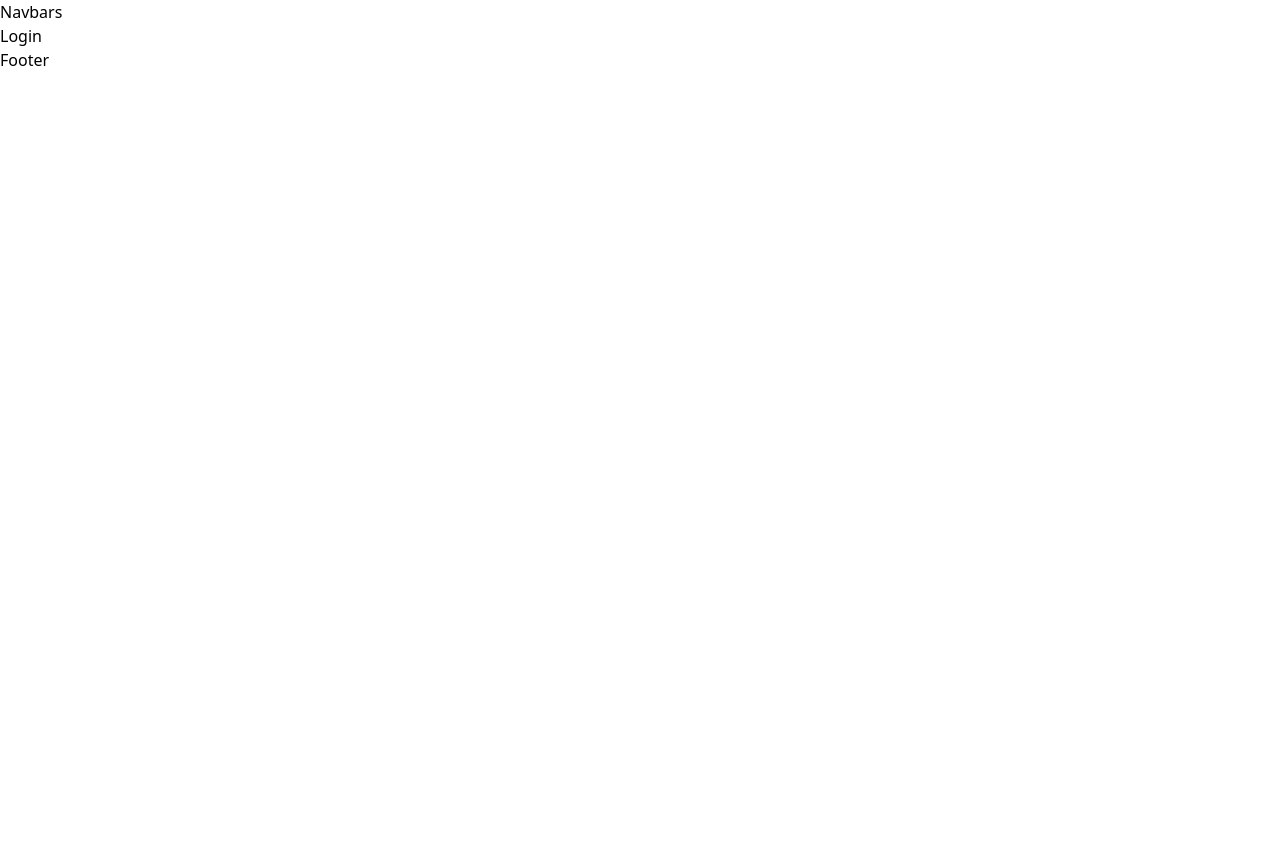
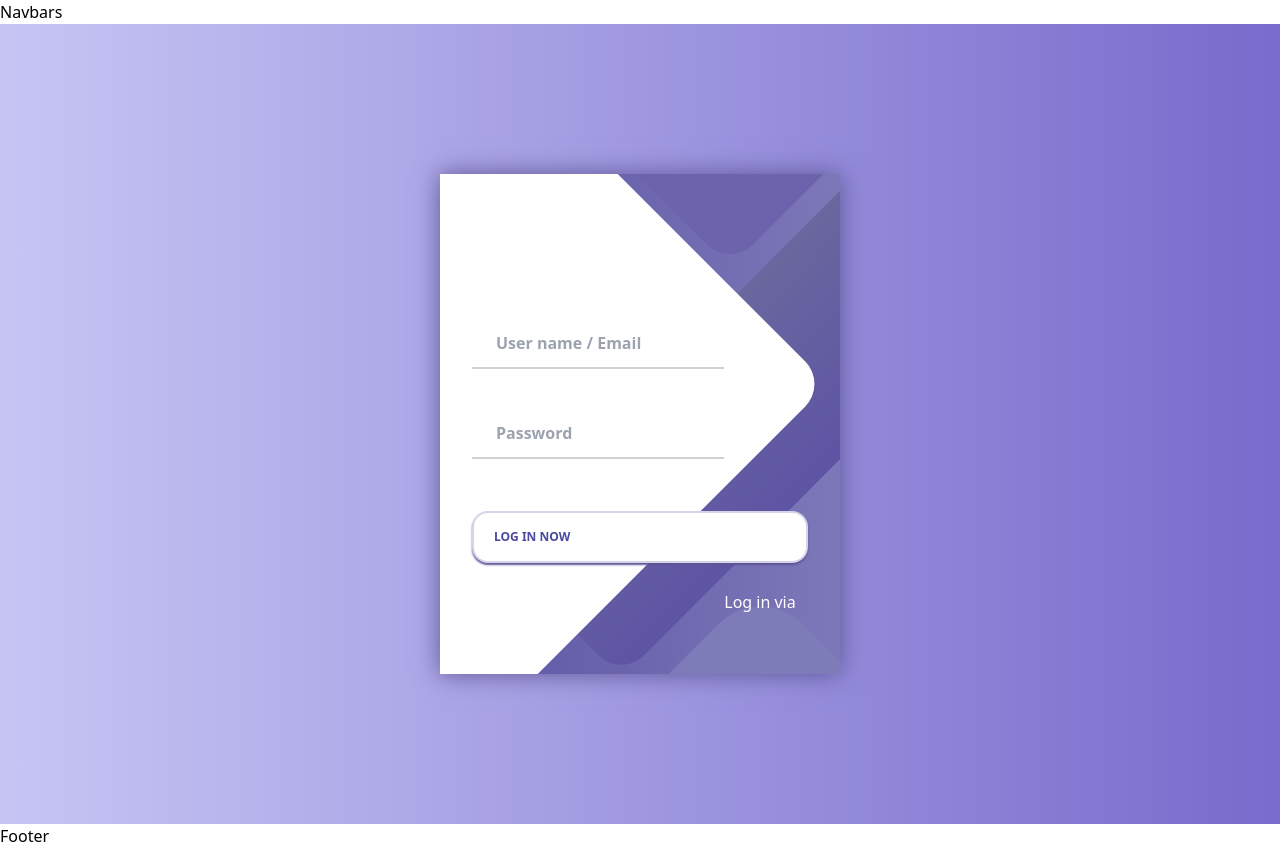
Before and after one commit to abhishekkank47/react-Login-register, a React (Vite) app in the folder Frontend/: page /login in a window 1280 px wide. Before the commit the page ends 800 px from the top, so only its background shows below. Built offline with nearby package versions, Linux system fonts and the light colour scheme.

Commit message:
login component

```diff
--- a/Frontend/src/Pages/Login.jsx
+++ b/Frontend/src/Pages/Login.jsx
@@ -1,9 +1,44 @@
 import React from 'react'
 
-const Login = () => {
+// import './css/login.css';
+export default function Login() {
   return (
-    <div>Login</div>
+  <>
+<div className="flex items-center justify-center min-h-screen bg-gradient-to-r from-[#C7C5F4] to-[#776BCC]">
+  <div className="relative bg-gradient-to-r from-[#5D54A4] to-[#7C78B8] w-full max-w-[400px] h-[500px] shadow-[0px_0px_24px_#5C5696] overflow-hidden">
+    <div className="z-10 relative h-full px-8 pt-[125px]">
+      <form className="w-full">
+        <div className="relative py-5">
+          <i className="absolute top-8 left-0 text-[#7875B5] fas fa-user" />
+          <input type="text" className="w-3/4 py-3 pl-6 border-b-2 border-[#D1D1D4] focus:outline-none focus:border-[#6A679E] font-bold"  placeholder="User name / Email" />
+        </div>
+        <div className="relative py-5">
+          <i className="absolute top-8 left-0 text-[#7875B5] fas fa-lock" />
+          <input type="password" className="w-3/4 py-3 pl-6 border-b-2 border-[#D1D1D4] focus:outline-none focus:border-[#6A679E] font-bold" placeholder="Password" />
+        </div>
+        <button className="w-full mt-8 py-4 px-5 text-[#4C489D] bg-white text-xs font-bold uppercase rounded-2xl border-2 border-[#D4D3E8] shadow-[0px_2px_2px_#5C5696] flex items-center justify-between">
+          <span>Log In Now</span>
+          <i className="text-[#7875B5] fas fa-chevron-right" />
+        </button>
+      </form>
+      <div className="absolute bottom-0 right-0 text-white text-center py-5 w-[160px]">
+        <h3>Log in via</h3>
+        <div className="flex justify-center space-x-5">
+          <a href="#" className="text-white text-shadow-[0px_0px_8px_#7875B5] p-5 transform hover:scale-150"><i className="fab fa-instagram" /></a>
+          <a href="#" className="text-white text-shadow-[0px_0px_8px_#7875B5] p-5 transform hover:scale-150"><i className="fab fa-facebook" /></a>
+          <a href="#" className="text-white text-shadow-[0px_0px_8px_#7875B5] p-5 transform hover:scale-150"><i className="fab fa-twitter" /></a>
+        </div>
+      </div>
+    </div>
+    <div className="absolute top-0 left-0 right-0 bottom-0 z-0">
+
+      <span className="absolute top-[-172px] right-0 w-[220px] h-[220px] bg-[#6C63AC] rounded-[32px] transform rotate-45" />
+      <span className="absolute top-[-24px] right-0 w-[190px] h-[540px] bg-gradient-to-l from-[#5D54A4] to-[#6A679E] rounded-[32px] transform rotate-45" />
+      <span className="absolute top-[-50px] right-[120px] w-[520px] h-[520px] bg-white rounded-tl-[72px] transform rotate-45 rounded-[32px]" />
+      <span className="absolute top-[420px] right-[50px] w-[200px] h-[400px] bg-[#7E7BB9] rounded-[60px] transform rotate-45" />
+    </div>
+  </div>
+</div>
+</>
   )
 }
-
-export default Login
```
